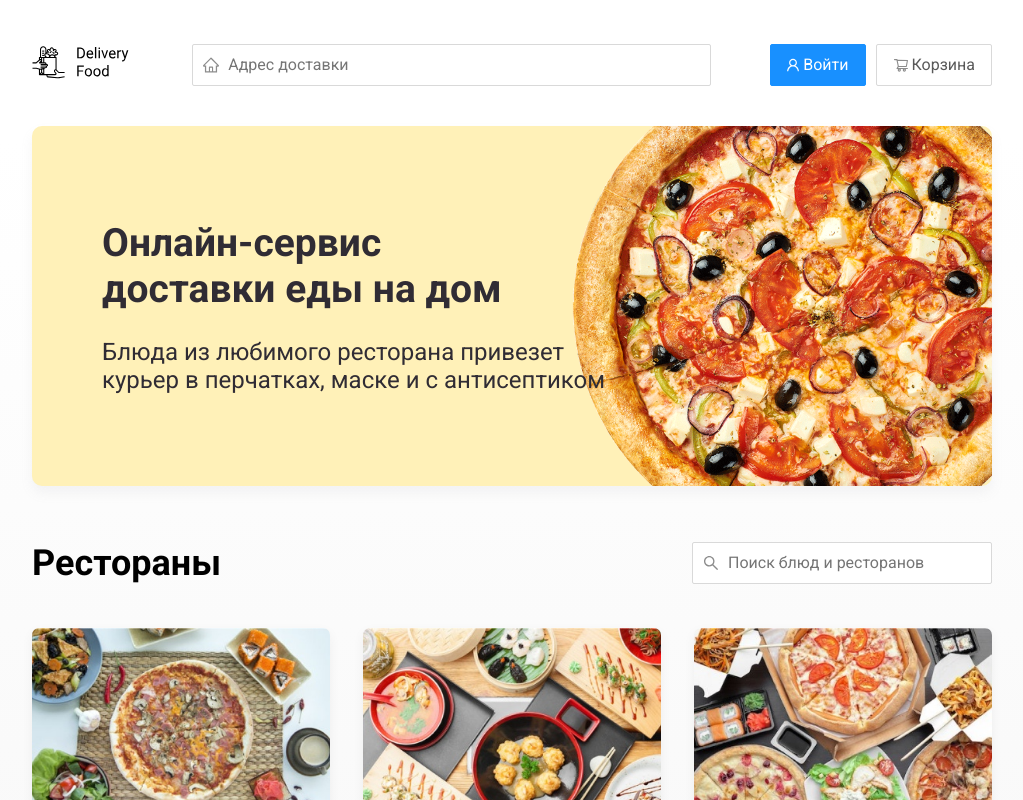
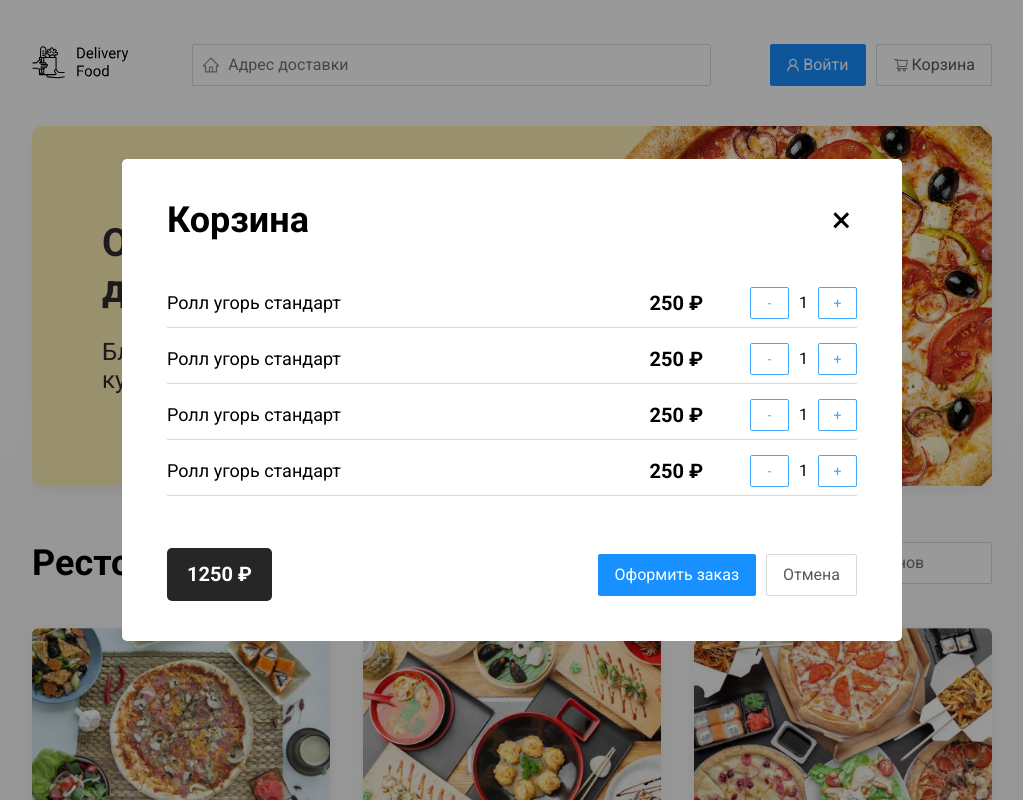
Before and after one commit to iliyagoikolov/delivery-food, a plain HTML site: page index.html in a window 1280 px wide. Both pictures are taken after a click on the button "Корзина". Shown: the top 800 px of the page, without its empty margins (128-1151 px from the left). Drawn offline with Linux system fonts and the light colour scheme.

Commit message:
ready for GitPages (edited pathes)

```diff
--- a/index.html
+++ b/index.html
@@ -13,8 +13,8 @@
 <body>
     <div class="container">
         <header class="header">
-            <a href="/index.html" class="logo">
-                <img src="/img/logo.svg" alt="logo">
+            <a href="index.html" class="logo">
+                <img src="img/logo.svg" alt="logo">
             </a>
             <input type="text" class="input input-adress" placeholder="Адрес доставки">
             <div class="buttons">
@@ -45,7 +45,7 @@
                     <input type="text" class="input input-search" placeholder="Поиск блюд и ресторанов">
                 </div>
                 <div class="cards">
-                    <a href="/restaurant.html" class="card wow fadeInUp" data-wow-delay="0.2s">
+                    <a href="restaurant.html" class="card wow fadeInUp" data-wow-delay="0.2s">
                         <img src="img/img1.jpg" alt="image" class="card-image">
                         <div class="card-text">
                             <div class="card-heading">
@@ -65,7 +65,7 @@
                         </div>
                     </a>
                     <!-- /.card -->
-                    <a href="/restaurant.html" class="card wow fadeInUp" data-wow-delay="0.4s">
+                    <a href="restaurant.html" class="card wow fadeInUp" data-wow-delay="0.4s">
                         <img src="img/img2.jpg" alt="image" class="card-image">
                         <div class="card-text">
                             <div class="card-heading">
@@ -85,7 +85,7 @@
                         </div>
                     </a>
                     <!-- /.card -->
-                    <a href="/restaurant.html" class="card wow fadeInUp" data-wow-delay="0.8s">
+                    <a href="restaurant.html" class="card wow fadeInUp" data-wow-delay="0.8s">
                         <img src="img/img3.jpg" alt="image" class="card-image">
                         <div class="card-text">
                             <div class="card-heading">
@@ -105,7 +105,7 @@
                         </div>
                     </a>
                     <!-- /.card -->
-                    <a href="/restaurant.html" class="card wow fadeInUp" data-wow-delay="0.2s">
+                    <a href="restaurant.html" class="card wow fadeInUp" data-wow-delay="0.2s">
                         <img src="img/img4.jpg" alt="image" class="card-image">
                         <div class="card-text">
                             <div class="card-heading">
@@ -125,7 +125,7 @@
                         </div>
                     </a>
                     <!-- /.card -->
-                    <a href="/restaurant.html" class="card wow fadeInUp" data-wow-delay="0.4s">
+                    <a href="restaurant.html" class="card wow fadeInUp" data-wow-delay="0.4s">
                         <img src="img/img5.jpg" alt="image" class="card-image">
                         <div class="card-text">
                             <div class="card-heading">
@@ -145,7 +145,7 @@
                         </div>
                     </a>
                     <!-- /.card -->
-                    <a href="/restaurant.html" class="card wow fadeInUp" data-wow-delay="0.8s">
+                    <a href="restaurant.html" class="card wow fadeInUp" data-wow-delay="0.8s">
                         <img src="img/img6.jpg" alt="image" class="card-image">
                         <div class="card-text">
                             <div class="card-heading">
@@ -193,6 +193,59 @@
             </div>
         </div>
     </footer>
+    <div class="modal"> <!-- Add to modal class "is-open" to see it -->
+        <div class="modal-dialog">
+            <div class="modal-header">
+                <h3 class="modal-title">Корзина</h3>
+                <button class="close">&times;</button>
+            </div>
+            <div class="modal-body">
+                <div class="food-row">
+                  <span class="food-name">Ролл угорь стандарт</span>
+                  <strong class="food-price">250&nbsp;₽</strong>
+                  <div class="food-counter">
+                      <button class="counter-button">-</button>
+                      <span class="counter">1</span>
+                      <button class="counter-button">+</button>
+                  </div>
+                </div>
+                <div class="food-row">
+                    <span class="food-name">Ролл угорь стандарт</span>
+                    <strong class="food-price">250&nbsp;₽</strong>
+                    <div class="food-counter">
+                        <button class="counter-button">-</button>
+                        <span class="counter">1</span>
+                        <button class="counter-button">+</button>
+                    </div>
+                  </div>
+                  <div class="food-row">
+                    <span class="food-name">Ролл угорь стандарт</span>
+                    <strong class="food-price">250&nbsp;₽</strong>
+                    <div class="food-counter">
+                        <button class="counter-button">-</button>
+                        <span class="counter">1</span>
+                        <button class="counter-button">+</button>
+                    </div>
+                  </div>
+                  <div class="food-row">
+                    <span class="food-name">Ролл угорь стандарт</span>
+                    <strong class="food-price">250&nbsp;₽</strong>
+                    <div class="food-counter">
+                        <button class="counter-button">-</button>
+                        <span class="counter">1</span>
+                        <button class="counter-button">+</button>
+                    </div>
+                  </div>
+            </div>
+            <div class="modal-footer">
+                <span class="modal-pricetag">1250&nbsp;₽</span>
+                <div class="footer-buttons">
+                    <div class="button button-primary">Оформить заказ</div>
+                    <div class="button button-cancel">Отмена</div>
+                </div>
+            </div>
+        </div>
+    </div>
     <script src="js/wow.min.js"></script>
     <script src="js/main.js"></script>
 </body>
```
Also changed, not shown: restaurant.html (+2 -2 lines).
